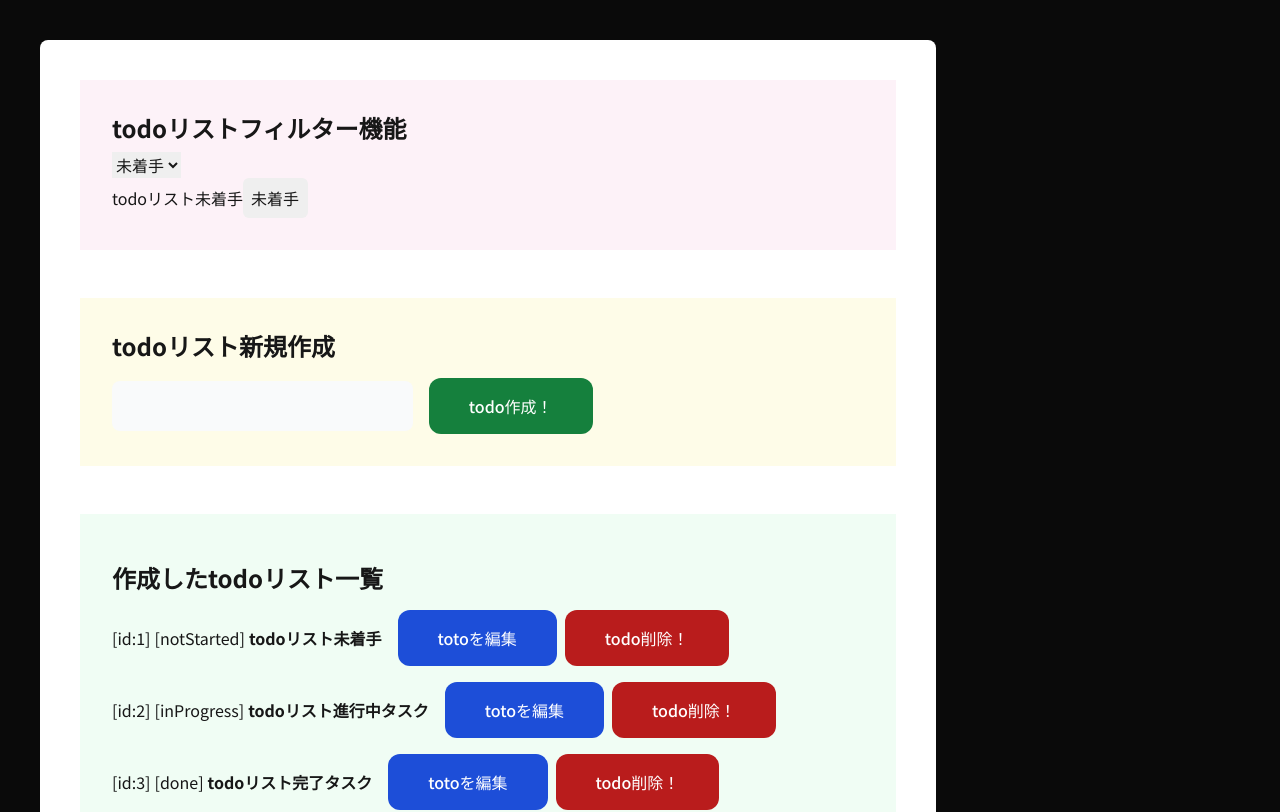
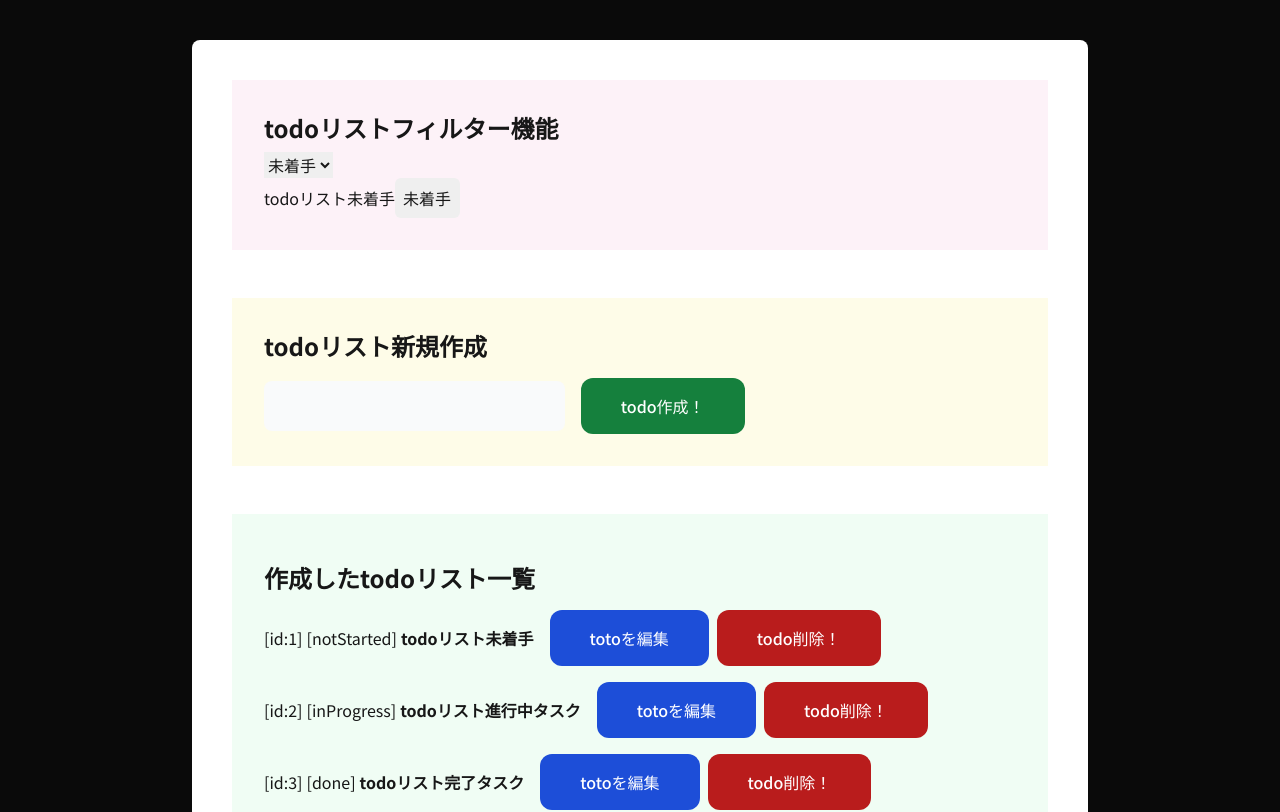
Before and after one commit to qutti96/next-todo1, a Next.js app: page / in a window 1280 px wide. Shown: the top 812 px of the page. Built offline with nearby package versions, Linux system fonts and the light colour scheme.

Commit message:
共通レイアウトのスタイル微調整

```diff
--- a/src/app/layout.tsx
+++ b/src/app/layout.tsx
@@ -48,7 +48,7 @@ export default function RootLayout({
         // className={`${geistSans.variable} ${geistMono.variable} antialiased`}
          className={`${notoSansJP.className}`}
       >
-        <div className="w-full max-w-4xl md:w-auto px-10 py-10 my-10 mx-10 transition duration-500 ease-in-out transform bg-white rounded-lg">
+        <div className="w-full max-w-4xl md:w-auto px-10 py-10 my-10 mx-auto transition duration-500 ease-in-out transform bg-white rounded-lg">
           {/* <h1 className="font-bold mb-6 text-3xl text-center">Todo アプリ</h1> */}
           <div className="w-full mx-auto">
             {children}
```
